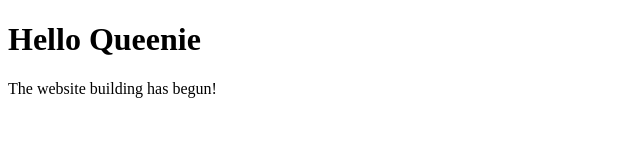
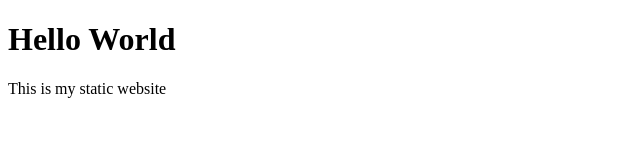
Before and after one commit to DTDevelop/DTDevelop.github.io, a plain HTML site: page index.html in a window 1280 px wide. Shown: the whole page, without its empty margins (0-640 px from the left). Drawn offline with Linux system fonts and the light colour scheme.

Commit message:
Update index.html

```diff
--- a/index.html
+++ b/index.html
@@ -1,7 +1,7 @@
 <!DOCTYPE html>
 <html>
 <body>
-  <h1> Hello Queenie </h1>
-  <p> The website building has begun! </p>
+  <h1> Hello World </h1>
+  <p> This is my static website </p>
 </body>
 </html>
```
